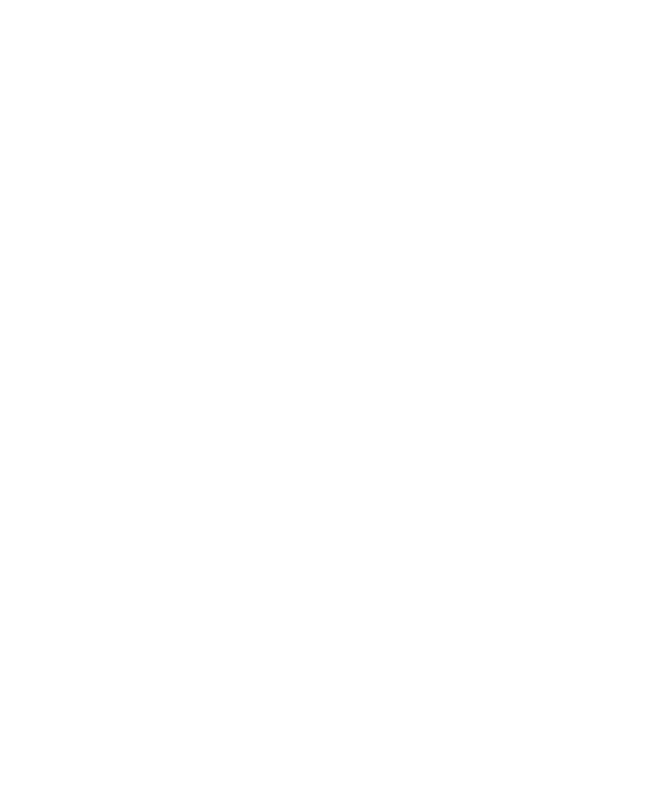
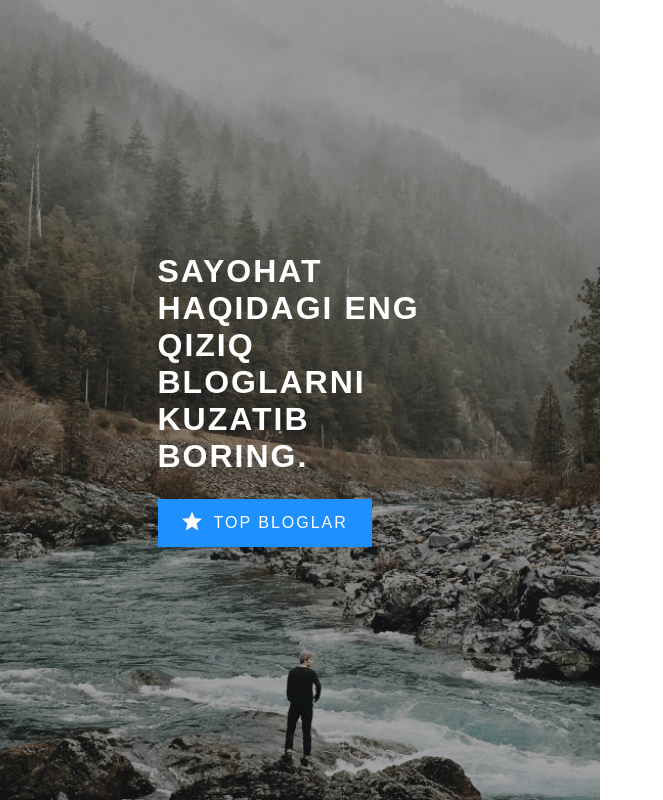
Before and after one commit to zohirshoh-mayoq/articles, a plain HTML site: page index.html in a window 1280 px wide. Shown: the whole page, without its empty margins (0-663 px from the left). Drawn offline with Linux system fonts and the light colour scheme.

```diff
--- a/css/styles.css
+++ b/css/styles.css
@@ -18,17 +18,95 @@ body{
     height: 100%;
     padding: 0;
     margin: 0;
+    font-style: 16px;
+    font-family: "Arial" ,sans-serif;
+    line-height: 1.5;
 }
 
-img{
+.img{
     max-width: 100%;
     height: auto;
 }
 
 /* container */
-container{
+.container{
     width: 100%;
     max-width: 1200px;
     padding-left: 50px;
     padding-right: 50px;
 }
+
+.main-content{
+    flex-grow: 1;
+    display: flex;
+    flex-direction: column;
+}
+
+.global-wrapper{
+    flex-grow: 1;
+    display: flex;
+    width: 100%;
+    min-width: 1200px;
+    margin-left: auto;
+    margin-right: auto;
+}
+
+
+.hero {
+    display: flex;
+    justify-content: center;
+    align-items: center;
+    width: 100%;
+    max-width: 600px;
+    background-image: url(../img/left-bg.png);
+    background-repeat: no-repeat;
+    background-size: cover;
+    background-position: center bottom;
+}
+.hero-content {
+    max-width: 285px;
+}
+.hero-heading {
+    margin-top: 0;
+    margin-bottom: 24px;
+    font-style: 24px;
+    line-height: normal;
+    letter-spacing: 2px;
+    color: #fff;
+    text-transform: uppercase;
+}
+.hero-link {
+    display: inline-block;
+    background-color: #1e90ff;
+    color: #fff;
+    text-decoration: none;
+    text-transform: uppercase;
+    letter-spacing: 2px;
+}
+.hero-link-inner {
+    display: flex;
+    padding: 12px 24px;
+}
+.hero-link-inner::before {
+    width: 20px;
+    height: 20px;
+    margin-right: 12px;
+    background-image: url(../img/hero-star.svg);
+    background-repeat:no-repeat;
+    background-position: center center;
+    content:"";
+}
+
+/* retina bg */
+
+@media
+only screen and (-webkit-min-device-pixel-ratio: 2),
+only screen and (   min--moz-device-pixel-ratio: 2),
+only screen and (     -o-min-device-pixel-ratio: 2/1),
+only screen and (        min-device-pixel-ratio: 2),
+only screen and (                min-resolution: 192dpi),
+only screen and (                min-resolution: 2dppx) {
+    .hero{
+        background-image: url(../img/left-bg@2x.png);
+    }
+}
--- a/index.html
+++ b/index.html
@@ -1,10 +1,10 @@
 <!DOCTYPE html>
-<html lang="en">
+<html lang="uz">
 <head>
     <meta charset="UTF-8">
     <meta http-equiv="X-UA-Compatible" content="IE=edge">
     <meta name="viewport" content="width=device-width, initial-scale=1.0">
-    <title>Document</title>
+    <title>sayohat</title>
 
     <link rel="stylesheet" href="css/norm.css">
     <link rel="stylesheet" href="css/styles.css">
@@ -13,6 +13,26 @@
 
 
 
+    <main class="main-content">
+        <div class="global-wrapper">
+
+            <!-- hero -->
+            <div class="hero">
+                <div class="hero-content">
+                    <h1 class="hero-heading">Sayohat haqidagi eng qiziq bloglarni kuzatib boring.</h1>
+                    <a class="hero-link" href="#">
+                        <span class="hero-link-inner">
+                            <sapn class="hero-link-text">top bloglar</sapn>
+                        </span>
+                    </a>
+                </div>
+            </div>
+
+        </div>
+    </main>
+
+
+
 
     <script src="js/main.js"></script>
 </body>
```
Also changed, not shown: img/hero-star.svg (added), img/left-bg.png (added), img/left-bg@2x.png (added), 1 other file.
